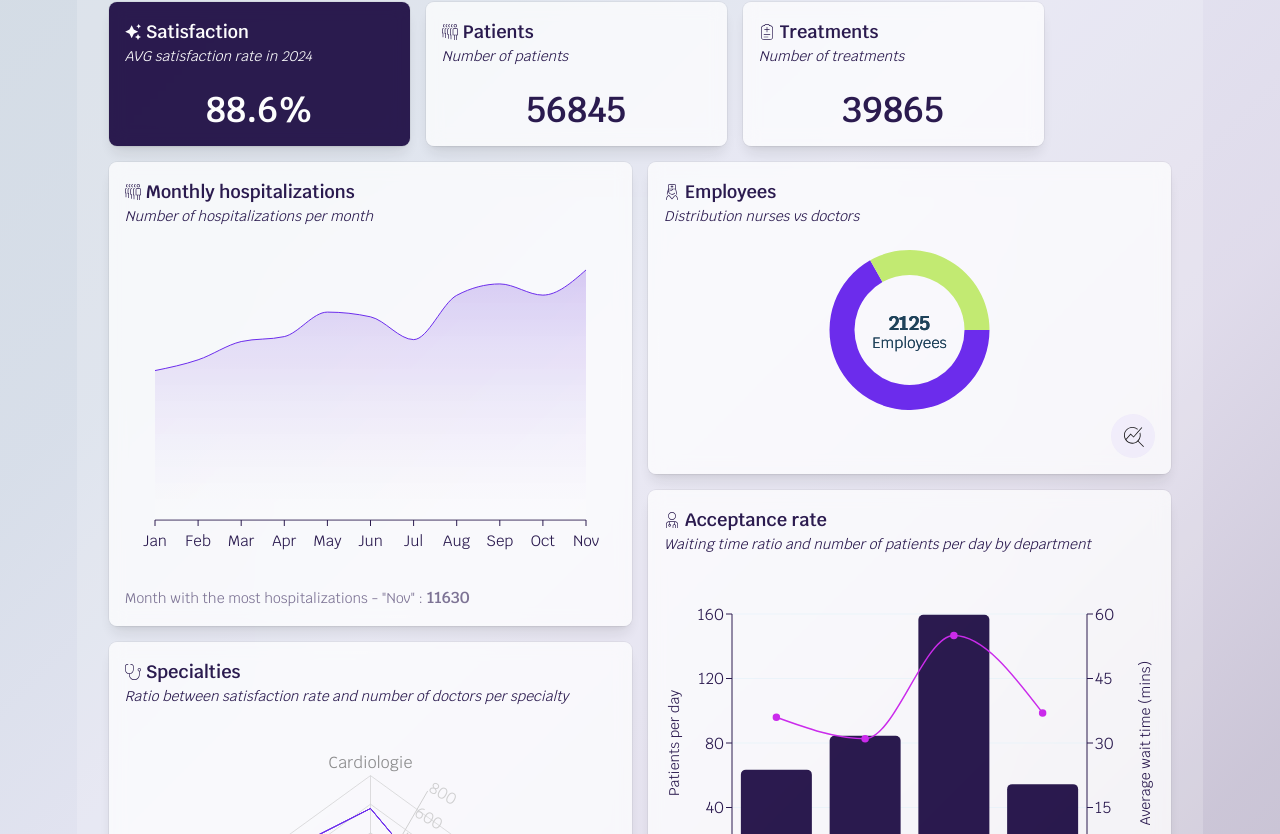
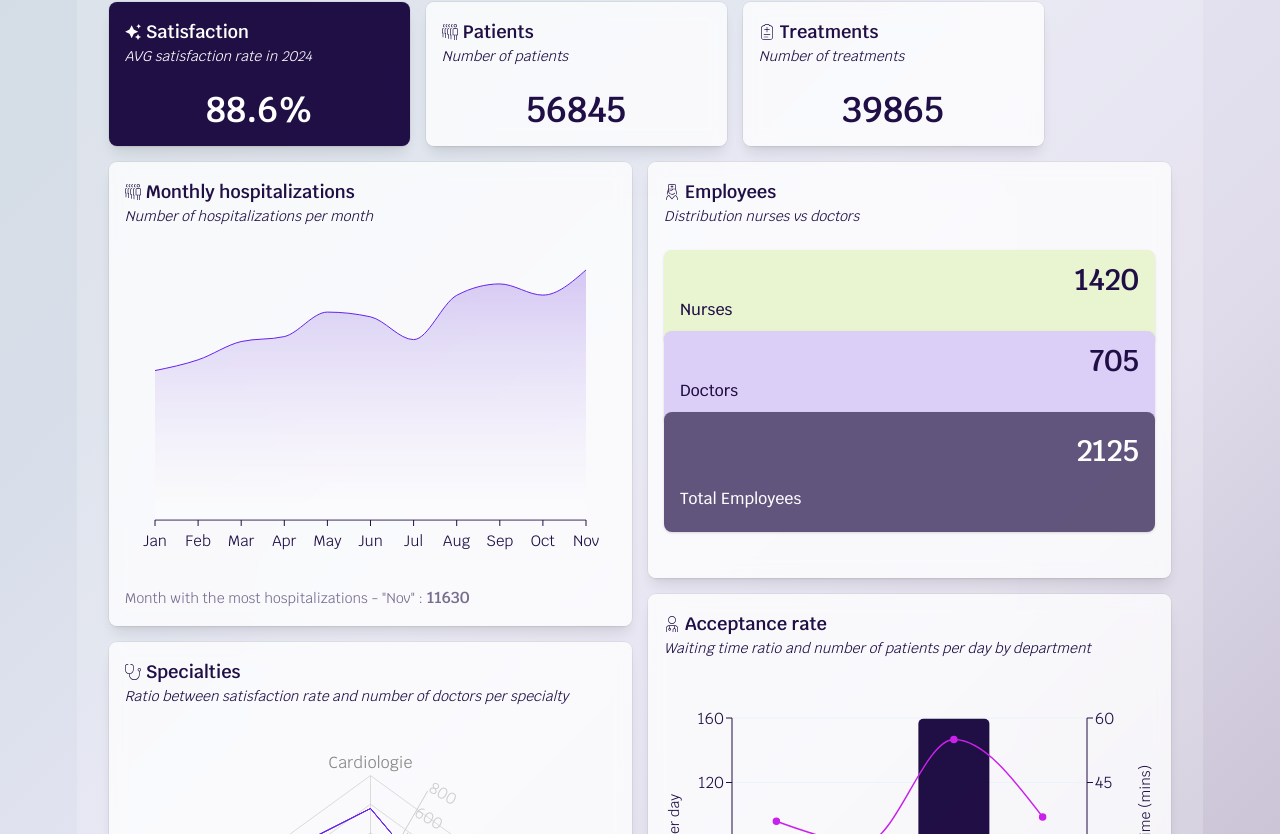
Before and after one commit to MandyTrl/meditec, a Next.js app: page / in a window 1280 px wide. Shown: the part 566-1400 px from the top of the page. Built offline with nearby package versions, Linux system fonts and the light colour scheme.

Commit message:
switch employees component for more visual impact

```diff
--- a/src/components/ChartUI/ChartContainer.tsx
+++ b/src/components/ChartUI/ChartContainer.tsx
@@ -20,7 +20,7 @@ export const ChartContainer = ({
 					: transparent
 					? "bg-transparent border border-primary"
 					: "bg-white/80",
-				"w-full min-w-[200px] h-fit overflow-hidden flex flex-col items-center mt-2 md:mt-0 rounded-lg p-4 opacity-90 hover:opacity-100 ease-in-out duration-150 transition-all shadow-lg ring-1 ring-black/5 isolate backdrop-blur"
+				"w-full min-w-[200px] h-fit overflow-hidden flex flex-col items-center mt-2 md:mt-0 rounded-lg p-4 opacity-95 hover:opacity-100 ease-in-out duration-150 transition-all shadow-lg ring-1 ring-black/5 isolate backdrop-blur"
 			)}>
 			{children}
 		</div>
--- a/src/components/Layout/TopHospitalsLayout.tsx
+++ b/src/components/Layout/TopHospitalsLayout.tsx
@@ -5,13 +5,13 @@ import { useBreakpoint } from "@/utils/hooks/useBP"
 import { ClinicalTrialsList } from "../TopHospitalsCharts/ClinicalTrialsList"
 import { DepartmentsBar } from "../TopHospitalsCharts/DepartmentsBar"
 import { DoctorSpecialtiesRadar } from "../TopHospitalsCharts/DoctorSpeciltiesRadar"
-import { EmployeesPie } from "../TopHospitalsCharts/EmployeesPie"
 import { Patients } from "../TopHospitalsCharts/KeyNumbers/Patients"
 import { SatisfactionRate } from "../TopHospitalsCharts/KeyNumbers/SatisfactionRate"
 import { Treatments } from "../TopHospitalsCharts/KeyNumbers/Treatments"
 import { MonthlyHospitalizations } from "../TopHospitalsCharts/MonthlyHospitalizations"
 import { Hospital } from "@/utils/data/hospitals/hospitalsTypes"
 import { TimeLineContext } from "@/utils/Context"
+import { EmployeesDuoTons } from "../TopHospitalsCharts/EmployeesDuoTons"
 
 export type ComponentProps = {
 	datas: Hospital[]
@@ -63,7 +63,7 @@ export const TopHospitalsLayout = () => {
 				</div>
 
 				<div className="w-full flex flex-col md:gap-4">
-					<EmployeesPie
+					<EmployeesDuoTons
 						datas={hospital}
 						isMobile={isMobile}
 						hasHospitalSelected={hasHospitalSelected}
--- /dev/null
+++ b/src/components/TopHospitalsCharts/EmployeesDuoTons.tsx
@@ -0,0 +1,124 @@
+"use client"
+import { useEffect, useState } from "react"
+import clsx from "clsx"
+import { ChartHeader } from "../ChartUI/ChartHeader"
+import { ChartContainer } from "../ChartUI/ChartContainer"
+import { ComponentProps } from "../Layout/TopHospitalsLayout"
+import { Hospital } from "@/utils/data/hospitals/hospitalsTypes"
+import nurseIcon from "@assets/icons/nurse.svg"
+
+type Employees = {
+	name: string
+	value: number
+	color: string
+}
+
+export const EmployeesDuoTons = ({
+	datas,
+	hasHospitalSelected,
+}: ComponentProps) => {
+	const defaultValues = [
+		{ name: "nurses", value: 0, color: "bg-[#E9F6CF]" },
+		{ name: "doctors", value: 0, color: "bg-[#DCCEF7]" },
+		{ name: "total employees", value: 0, color: "bg-[#5A4D76]" },
+	]
+	const [chartDatas, setChartDatas] = useState<Employees[]>(defaultValues)
+
+	useEffect(() => {
+		const employeesDatas = (datas: Hospital[]) => {
+			if (!datas) {
+				return defaultValues
+			} else {
+				if (hasHospitalSelected) {
+					const hospitalSelected = datas[0]
+					return [
+						{
+							name: "nurses",
+							value: hospitalSelected.overview.numberOfNurses,
+							color: "bg-[#E9F6CF]",
+						},
+						{
+							name: "doctors",
+							value: hospitalSelected.overview.numberOfDoctors,
+							color: "bg-[#DCCEF7]",
+						},
+						{
+							name: "total employees",
+							value:
+								hospitalSelected.overview.numberOfDoctors +
+								hospitalSelected.overview.numberOfNurses,
+							color: "bg-[#5A4D76]",
+						},
+					]
+				} else {
+					const total = datas.reduce(
+						(acc, hospital) => {
+							return [
+								{
+									name: "nurses",
+									value: (acc[0].value += hospital.overview.numberOfNurses),
+									color: "bg-[#E9F6CF]",
+								},
+								{
+									name: "doctors",
+									value: (acc[1].value += hospital.overview.numberOfDoctors),
+									color: "bg-[#DCCEF7]",
+								},
+								{
+									name: "total employees",
+									value:
+										(acc[2].value += hospital.overview.numberOfDoctors +=
+											hospital.overview.numberOfNurses),
+									color: "bg-[#5A4D76]",
+								},
+							]
+						},
+						defaultValues //valeur initiale contenant les totaux
+					)
+
+					return total
+				}
+			}
+		}
+
+		setChartDatas(employeesDatas(datas))
+	}, [datas, hasHospitalSelected])
+	return (
+		<ChartContainer>
+			<ChartHeader
+				title="Employees"
+				icon={nurseIcon}
+				description="Distribution nurses vs doctors"
+			/>
+
+			<div className="w-full flex flex-col realtive">
+				{chartDatas.map((el: Employees, index: number) => {
+					return (
+						<div
+							key={el.name}
+							className={clsx(
+								"w-full rounded-lg px-4 py-3 flex flex-col justify-around",
+								el.color,
+								el.name === "total employees" && "text-white h-[120px]"
+							)}
+							style={{
+								zIndex: index,
+								transform: `translateY(${index * -15}px)`,
+								boxShadow:
+									"rgba(0, 0, 0, 0.1) 0px 1px 3px 0px, rgba(0, 0, 0, 0.06) 0px 1px 2px 0px",
+							}}>
+							<p className="text-right text-3xl font-semibold">{el.value}</p>
+							<p
+								className={clsx(
+									el.name === "total employees" ? "mb-0" : "mb-3",
+									"font-medium capitalize"
+								)}>
+								{el.name}
+							</p>
+						</div>
+					)
+				})}
+			</div>
+		</ChartContainer>
+	)
+}
--- a/src/components/TopHospitalsCharts/EmployeesPie.tsx
+++ b/src/components/TopHospitalsCharts/EmployeesPie.tsx
@@ -1,14 +1,14 @@
 "use client"
 import { useEffect, useState } from "react"
 import { Cell, Pie, PieChart, ResponsiveContainer, Tooltip } from "recharts"
-import { ChartContainer } from "@components/ChartUI/ChartContainer"
+import { CustomPieLabel } from "@components/ChartUI/CustomPieLabel"
 import { ChartHeader } from "@components/ChartUI/ChartHeader"
 import { InsightButton } from "@components/UI/InsightButton"
+import { ChartContainer } from "@components/ChartUI/ChartContainer"
+import { ComponentProps } from "@components/Layout/TopHospitalsLayout"
 import { handleChartHeight } from "@/utils/utils"
 import { Hospital } from "@/utils/data/hospitals/hospitalsTypes"
-import { ComponentProps } from "@components/Layout/TopHospitalsLayout"
 import nurseIcon from "@assets/icons/nurse.svg"
-import { CustomPieLabel } from "../ChartUI/CustomPieLabel"
 import CustomTooltip from "../ChartUI/CustomToolType"
 
 type EmployeesPie = {
```
